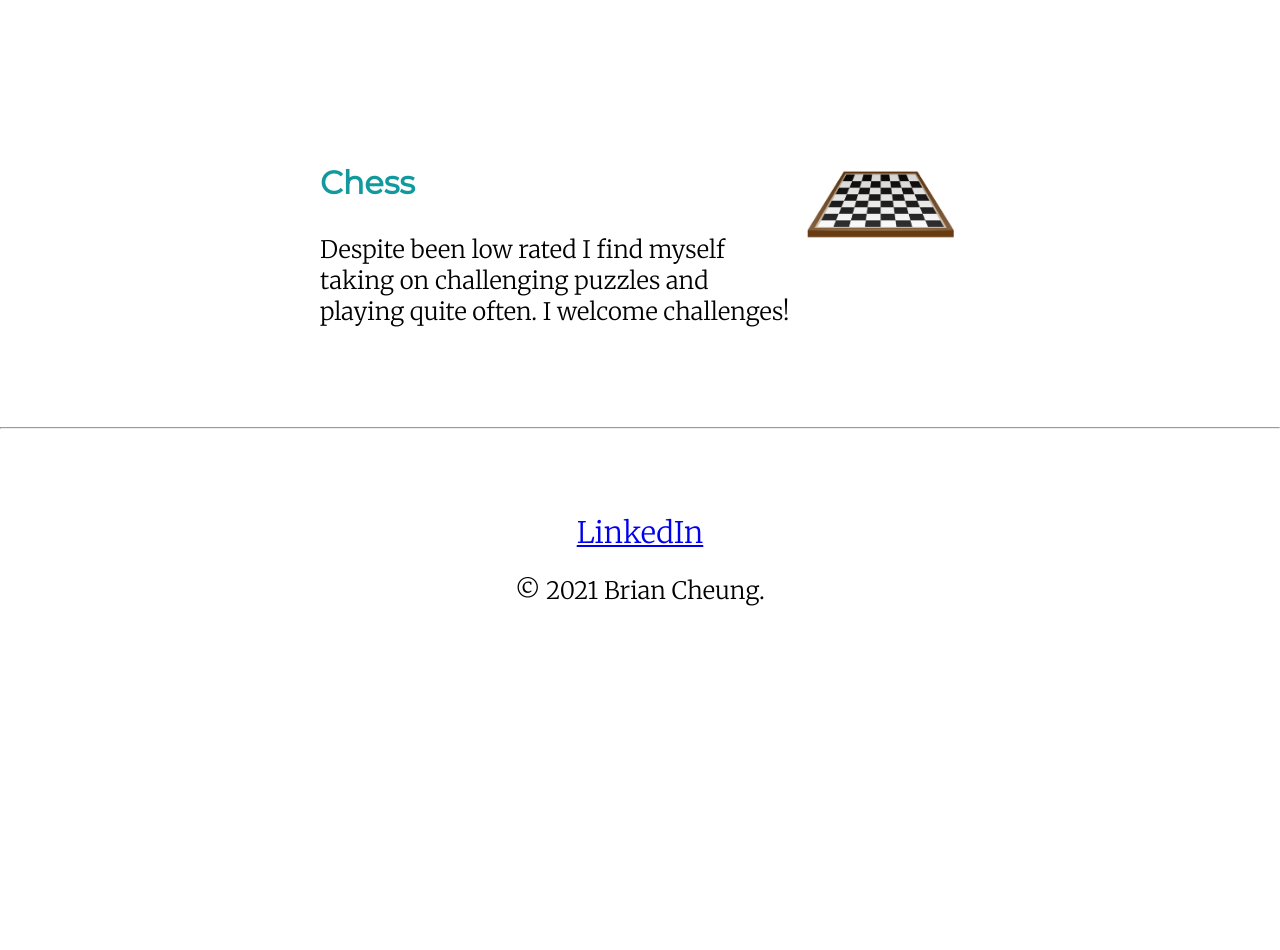
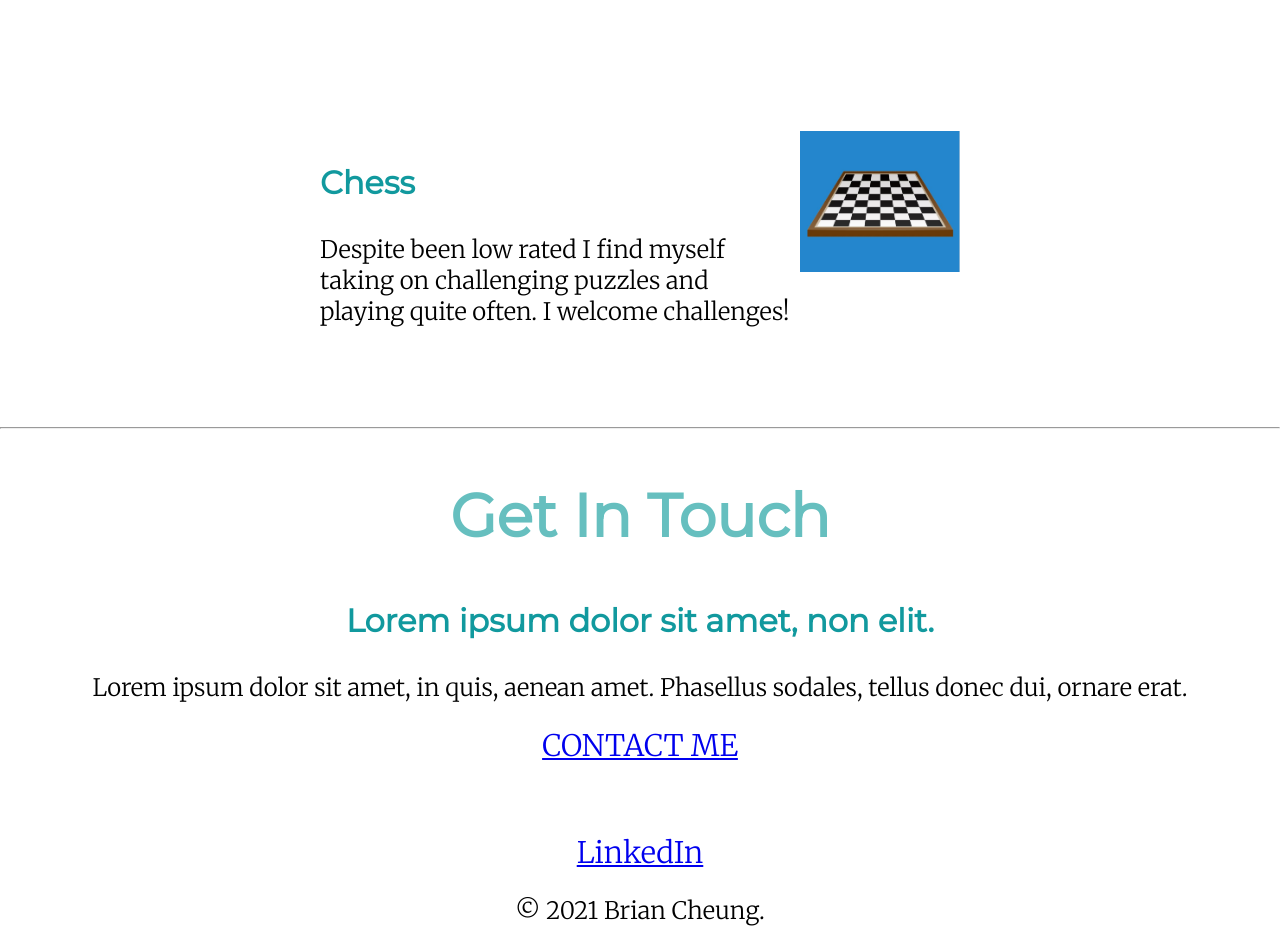
Before and after one commit to bcheung0/bcheung0.github.io, a plain HTML site: page index.html in a window 1280 px wide. Shown: the part 1960-2910 px from the top of the page. Before the commit the page ends 2590 px from the top, so only its background shows below. Drawn offline with Linux system fonts and the light colour scheme.

Commit message:
icon changes and text

```diff
--- a/css/styles.css
+++ b/css/styles.css
@@ -77,7 +77,7 @@ p{
   float:left;
   margin-right:30px;
 }
-.food{
+.Chess{
   width:25%;
   float:right;
   margin-left:30px;
--- a/index.html
+++ b/index.html
@@ -40,7 +40,7 @@
 
 
       <div class="skill-row">
-        <img class="food" src="images/chesscircle.png" alt="">
+        <img class="Chess" src="images/bluechessboard.jpg" alt="">
           <h3>Chess</h3>
         <p>Despite been low rated I find myself taking on challenging puzzles and playing quite often. I welcome challenges!</p>
       </div>
@@ -50,13 +50,13 @@
     <div class = "projects-container">
 
     </div>
-    <!-- <div class="contact-me">
+    <div class="contact-me">
       <h2>Get In Touch</h2>
       <h3>Lorem ipsum dolor sit amet, non elit.</h3>
       <p>Lorem ipsum dolor sit amet, in quis, aenean amet. Phasellus sodales, tellus donec dui, ornare erat.</p>
       <a class="btn" href="mailto:name@email.com">CONTACT ME</a>
     </div>
-  </div> -->
+  </div>
 
 
   <div class="bottom-container">
```
Also changed, not shown: images/bluechessboard.JPG (added).
